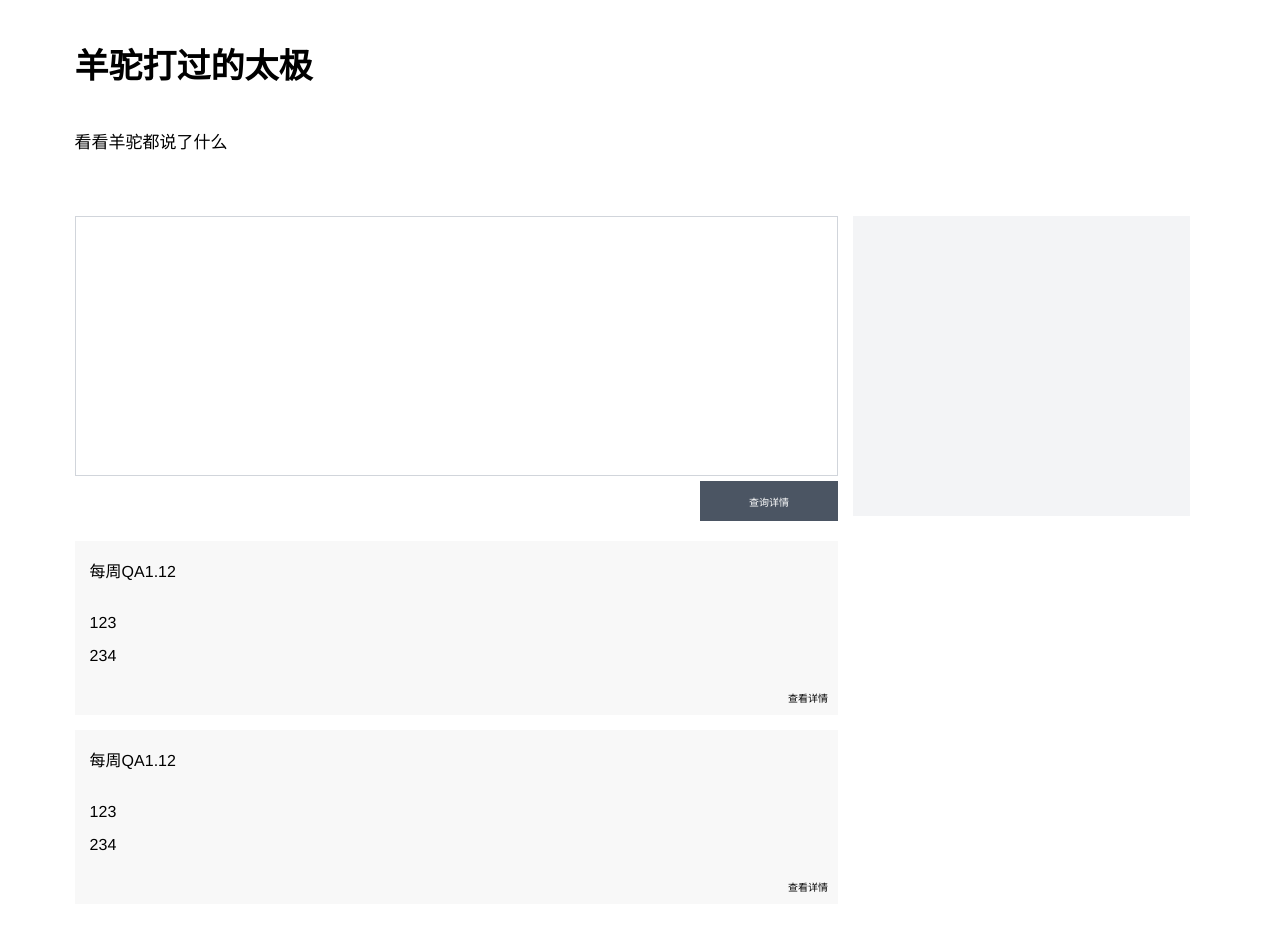
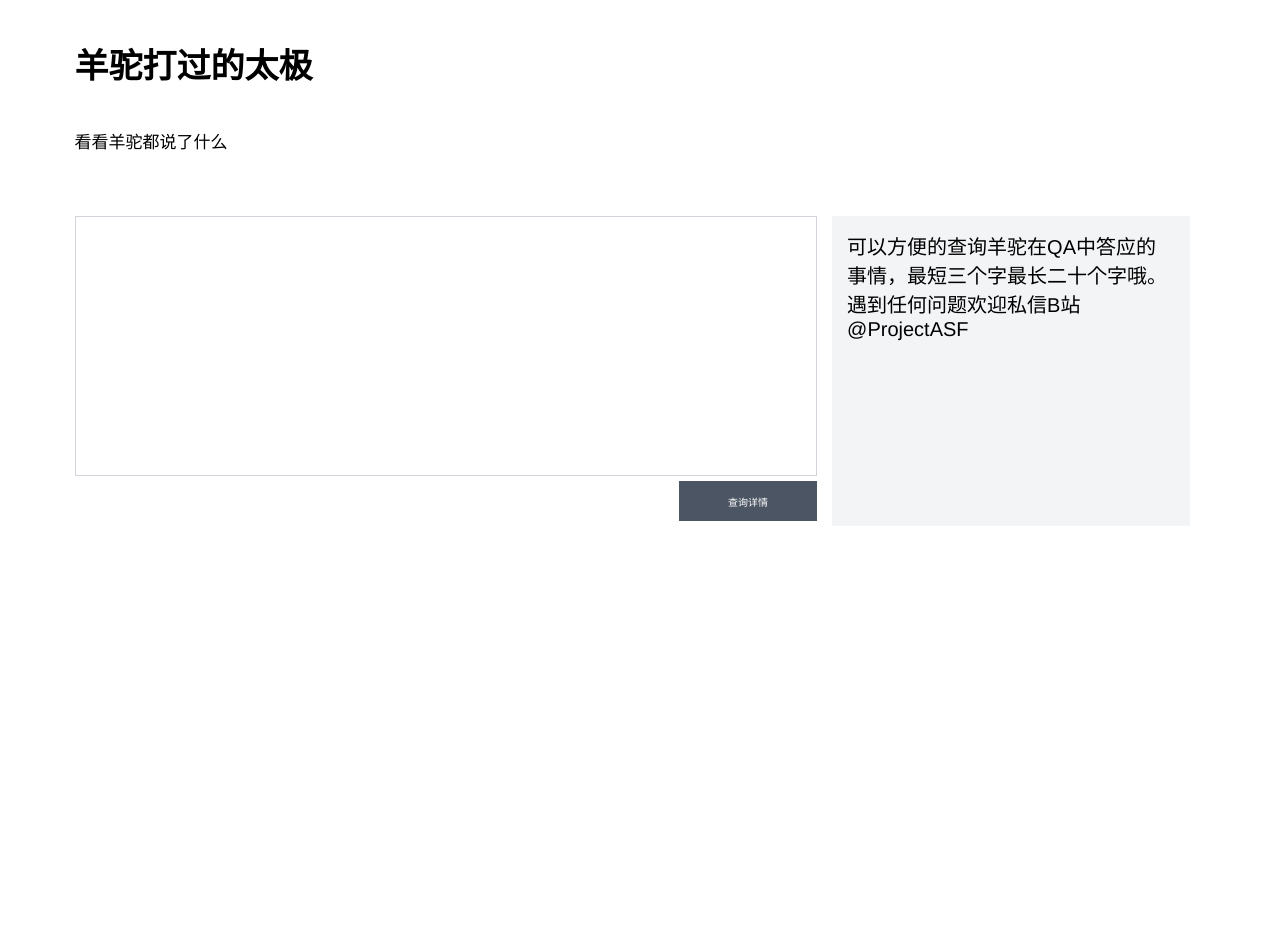
Before and after one commit to RoyalGladiatorsQuin/yangtuo-taichi, a Vue app: page / in a window 1280 px wide. Shown: the top 930 px of the page. After the commit the page ends 800 px from the top, so only its background shows below. Built offline with nearby package versions, Linux system fonts and the light colour scheme.

Commit message:
<enhance> added dockerfile

```diff
--- a/src/components/Entry.vue
+++ b/src/components/Entry.vue
@@ -9,7 +9,7 @@
     </div>
     <div class="textbox">
       <div ref="intro" class="intro">
-
+          {{introText}}
       </div>
       <div class="search-result">
           <textarea id="query" v-model="editingNote">
@@ -18,16 +18,21 @@
         <div class="button" @click="query">
             <p>查询详情</p>
         </div>
+        <div class="error" v-if="errorResponse">
+          {{errorMsg}}
+        </div>
         <div class="result">
             <div class="result-item" v-for="items in results" :key="items">
               <div class="result-title">
-                <div class="result-text">{{items.date}}</div>
+                <div class="result-text">{{items.title}}</div>
               </div>
               <div class="result-content">
-                <div class="content-text">{{items.content.q}}</div>
-                <div class="content-text">{{items.content.a}}</div>
+                <div class="pair-qa" v-for="qas in items.qa" :key="qas">
+                  <div class="content-text" v-html="heightLight(qas.q)"></div>
+                  <div class="content-text" v-html="heightLight(qas.a)"></div>
+                </div>
               </div>
-              <div class="teleport">查看详情</div>
+              <div class="teleport" @click="to"><a :href="items.link">查看详情</a></div>
             </div>
         </div>
       </div>
@@ -46,16 +51,23 @@ export default {
     return{
       mainTitle: "羊驼打过的太极",
       subtitle:"看看羊驼都说了什么",
-      results:[{date:"每周QA1.12",content:{q:"123",a:"234"}},{date:"每周QA1.12",content:{q:"123",a:"234"}}],
+      results:[],
       introDisplay: true,
       editingNote:"",
       note: "",
       response: null,
+      introText : "可以方便的查询羊驼在QA中答应的事情，最短三个字最长二十个字哦。遇到任何问题欢迎私信B站\n@ProjectASF",
+      errorResponse: false,
+      errorMsg:"没找到相应的QA哦"
     }
   },
   methods:{
     editNote(){
       this.note=this.editingNote;
+      this.note.replace(/\r\n/g,"")
+      this.note = this.note.replace(/\n/g,"");
+      this.note = this.note.replace(/ /g,"")
+      console.log(this.note)
     },
     fold(){
       this.introDisplay = !this.introDisplay
@@ -67,9 +79,30 @@ export default {
     },
     query(){
       this.editNote();
-      axios.get('http://spiders.asoulwiki.top:8080/v1/spider/find?key='+ this.note).then((response)=>{
-        console.log(response.data)
+      if(this.note.length < 3){
+        this.errorResponse = true
+        this.errorMsg = "QA太短了哦"
+        this.results = []
+        return
+      }
+      axios.get('http://43.135.162.140:8080/v1/spider/find?key='+ this.note).then((response)=>{
+        if (response.data.code === 0){
+          console.log(response)
+          this.results = response.data.Data
+          this.errorResponse = false
+          return
+        }
+        this.results = []
+        this.errorResponse = true
+        this.errorMsg = "没找到对应的QA哦"
+        console.log(response.data.status)
       })
+    },
+    heightLight(val){
+      if(val.includes(this.note) && this.note !== ''){
+        return val.replace(this.note,'<span style="color: red">'+this.note+'</span>')
+      }
+      return val
     }
   },
 }
@@ -103,8 +136,9 @@ export default {
 .intro{
   background-color:#f3f4f6;
   width: 500px;
-  height: 300px;
+  font-size:20px;
   margin: 0 15px;
+  padding: 15px
 }
 
 .textbox{
@@ -177,9 +211,20 @@ export default {
   width:auto;
   margin: 10px
 }
+.teleport a{
+  text-decoration: none;
+}
 
+.error{
+  justify-content:center;
+  text-align: center;
+  font-size: 17px;
+  color:#AA5555;
+}
 
-
+.error p{
+  width:auto;
+}
 
 @media screen and (max-width: 780px){
   .titles{
```
Also changed, not shown: 1 other file (tests, documents, lock files or other folders).
